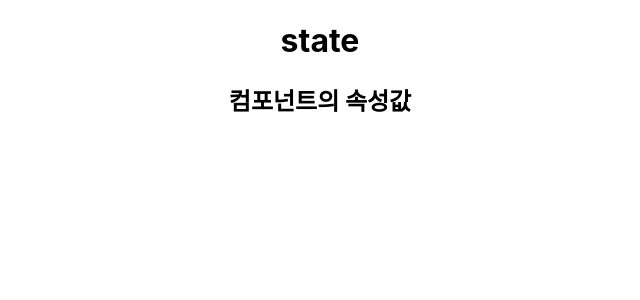
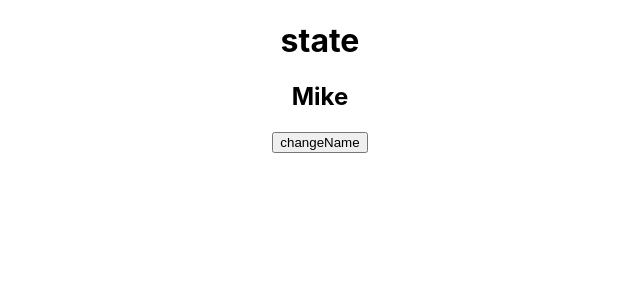
Before and after one commit to yangjgTest/reactVocabulary, a React (Create React App) app: page / in a window 1280 px wide. Shown: the top 300 px of the page, without its empty margins (320-960 px from the left). Built offline with nearby package versions, Linux system fonts and the light colour scheme.

Commit message:
changeNmae

```diff
--- a/src/component/Hello.js
+++ b/src/component/Hello.js
@@ -4,14 +4,24 @@
 
 import World from "./World";
 import styles from "./Hello.module.css"
+import { useState } from "react";
 
 // export default Hello;
 
 export default function Hello(){
+    // let name ="Mike";
+    const [name, setName] = useState("Mike");
+
+    function changeName(){
+        const newName = name == "Mike" ? "Jame" : "Mike";
+        setName(newName)
+
+    }
     return (
     <div>
         <h1>state</h1>
-        <h2>컴포넌트의 속성값</h2>
+        <h2 id = "name">{name}</h2>
+        <button onClick={changeName}>changeName</button>
     </div>
      );
 }
```
